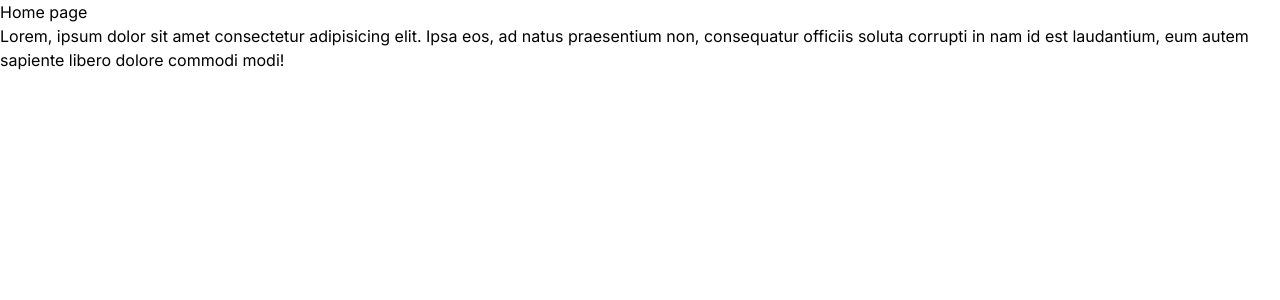
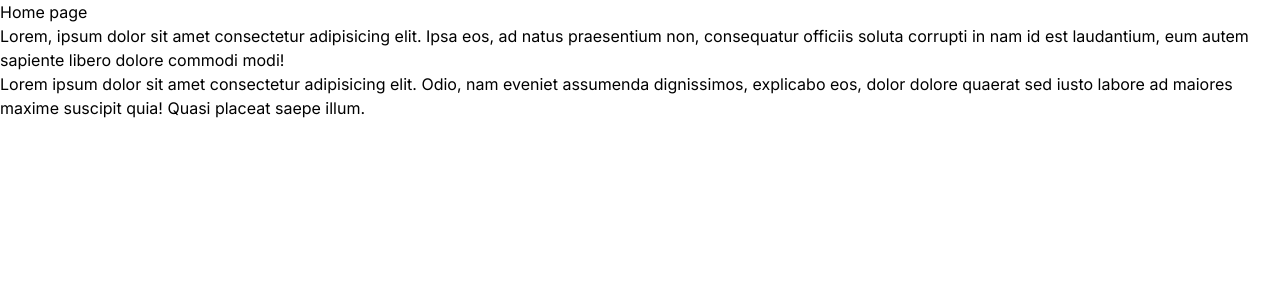
Before and after one commit to AliUsman143/Cards-practice, a Next.js app: page / in a window 1280 px wide. Shown: the top 300 px of the page. Built offline with nearby package versions, Linux system fonts and the light colour scheme.

Commit message:
updata home page

```diff
--- a/app/page.js
+++ b/app/page.js
@@ -9,6 +9,11 @@ const Home = () => {
         natus praesentium non, consequatur officiis soluta corrupti in nam id
         est laudantium, eum autem sapiente libero dolore commodi modi!
       </p>
+      <p>
+        Lorem ipsum dolor sit amet consectetur adipisicing elit. Odio, nam
+        eveniet assumenda dignissimos, explicabo eos, dolor dolore quaerat sed
+        iusto labore ad maiores maxime suscipit quia! Quasi placeat saepe illum.
+      </p>
     </div>
   );
 };
```
